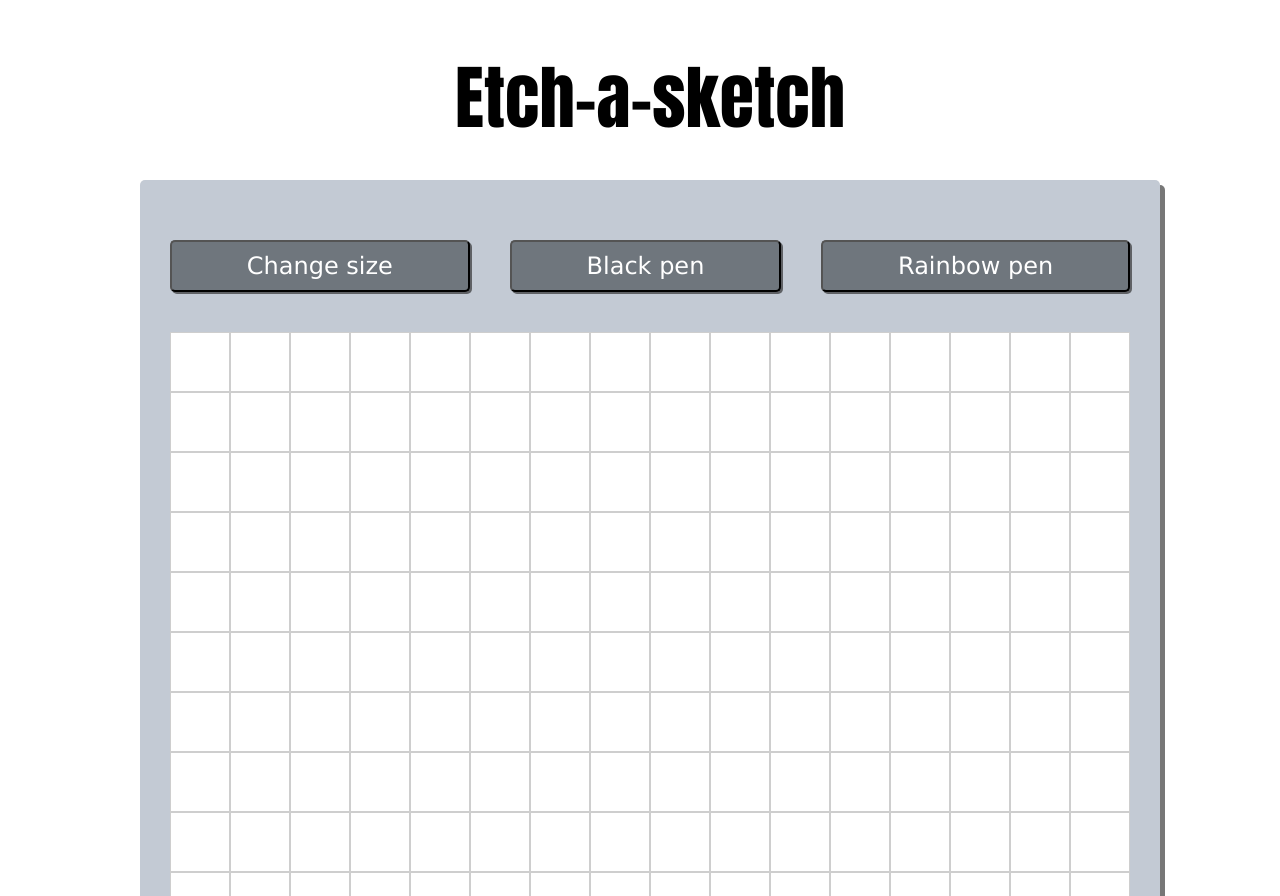
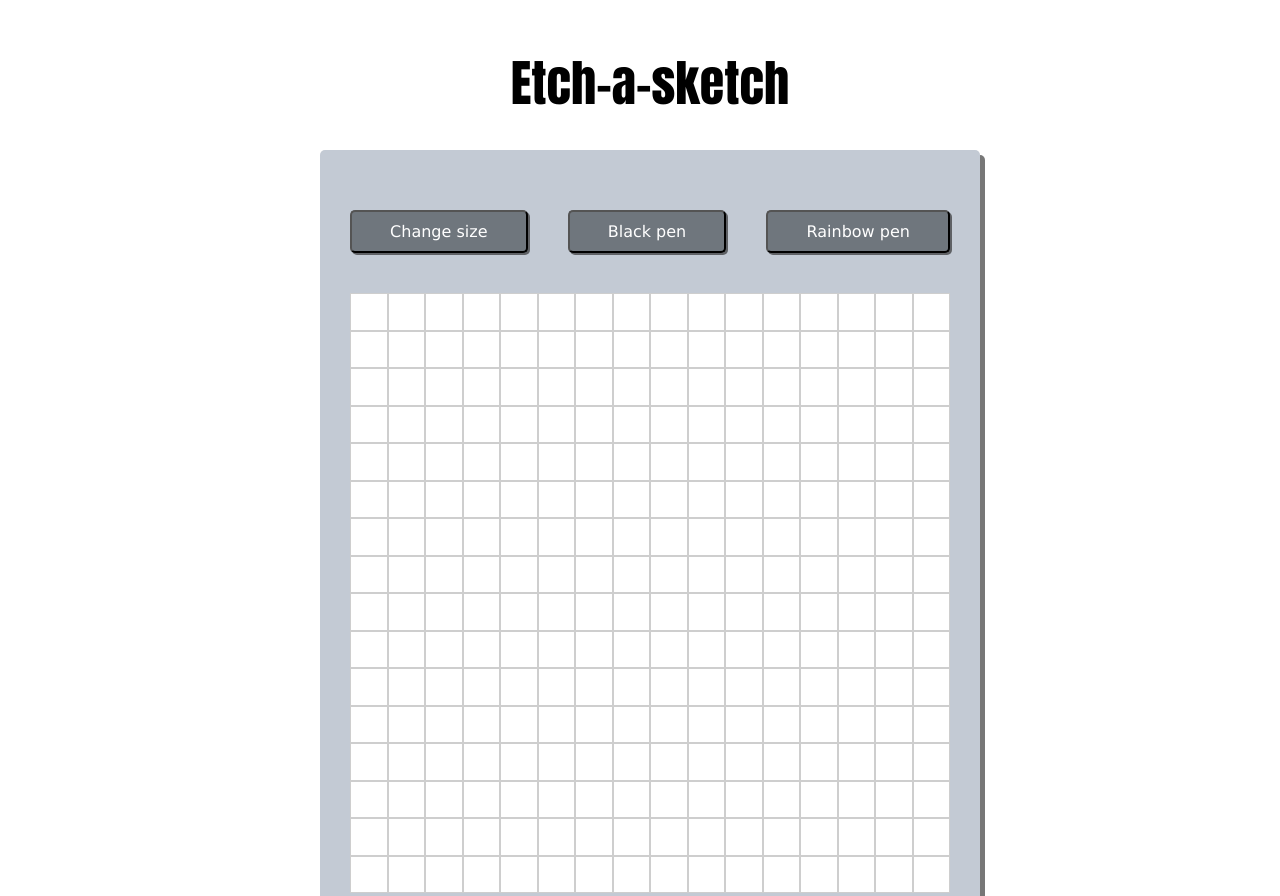
Before and after one commit to TiffanyChan614/odin-etch-a-sketch, a plain HTML site: page index.html in a window 1280 px wide. Shown: the top 896 px of the page. Drawn offline with Linux system fonts and the light colour scheme.

Commit message:
Fix: adjust text and div size

```diff
--- a/etch-a-sketch.js
+++ b/etch-a-sketch.js
@@ -5,8 +5,8 @@ function clearGrid(){
 }
 
 function createGrid(size){
-    container.style.width = "960px";
-    container.style.height = "960px";
+    container.style.width = "600px";
+    container.style.height = "600px";
     for (let i = 0; i < size; i++){
         let rowContainer = document.createElement("div");
         rowContainer.classList.add("row-container");
--- a/style.css
+++ b/style.css
@@ -14,7 +14,7 @@ body{
 }
 
 h1{
-    font-size: 70px;
+    font-size: 50px;
     font-family:Impact, Haettenschweiler, 'Arial Narrow Bold', sans-serif;
     margin: 30px auto;
 }
@@ -24,6 +24,10 @@ h1{
     padding: 30px;
     border-radius: 5px;
     box-shadow: 5px 5px rgb(29, 29, 29, 0.6);
+    display: flex;
+    flex-direction: column;
+    justify-content: center;
+    align-items: center;
 }
 
 .container{
@@ -46,7 +50,7 @@ h1{
 }
 
 .buttons{
-    width: 960px;
+    width: 600px;
     display: flex;
     justify-content: space-between;
     align-items: center;
@@ -56,7 +60,7 @@ h1{
 }
 
 button{
-    font-size: 24px;
+    font-size: 16px;
     font-family: Verdana, Geneva, Tahoma, sans-serif;
     padding: 10px 15px;
     flex: 1 1 auto;
```
